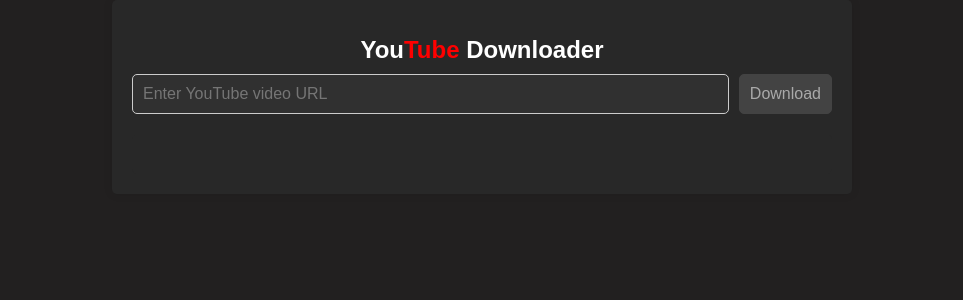
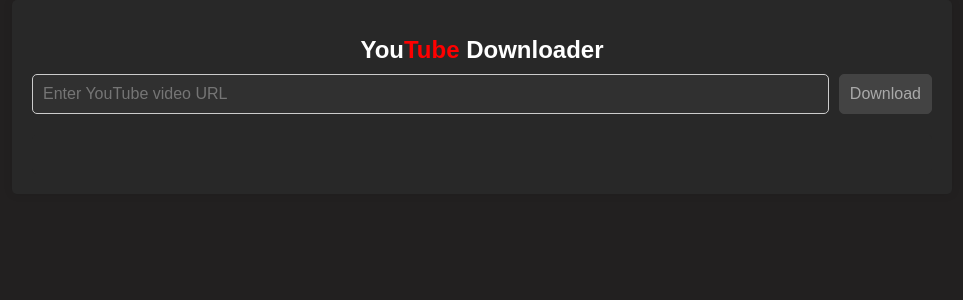
Before and after one commit to OmarAsh-Dev/youtubedownloader, a Flask app: page / in a window 1280 px wide. Shown: the top 300 px of the page, without its empty margins (158-1121 px from the left). Run offline with Flask 3, Linux system fonts and the light colour scheme.

Commit message:
modified:   static/styles/style.css

```diff
--- a/static/styles/style.css
+++ b/static/styles/style.css
@@ -6,7 +6,7 @@ body {
 }
 
 .container {
-    max-width: 700px;
+    max-width: 900px;
     margin: 0 auto;
     padding: 20px;
     background-color: #282828;
```
